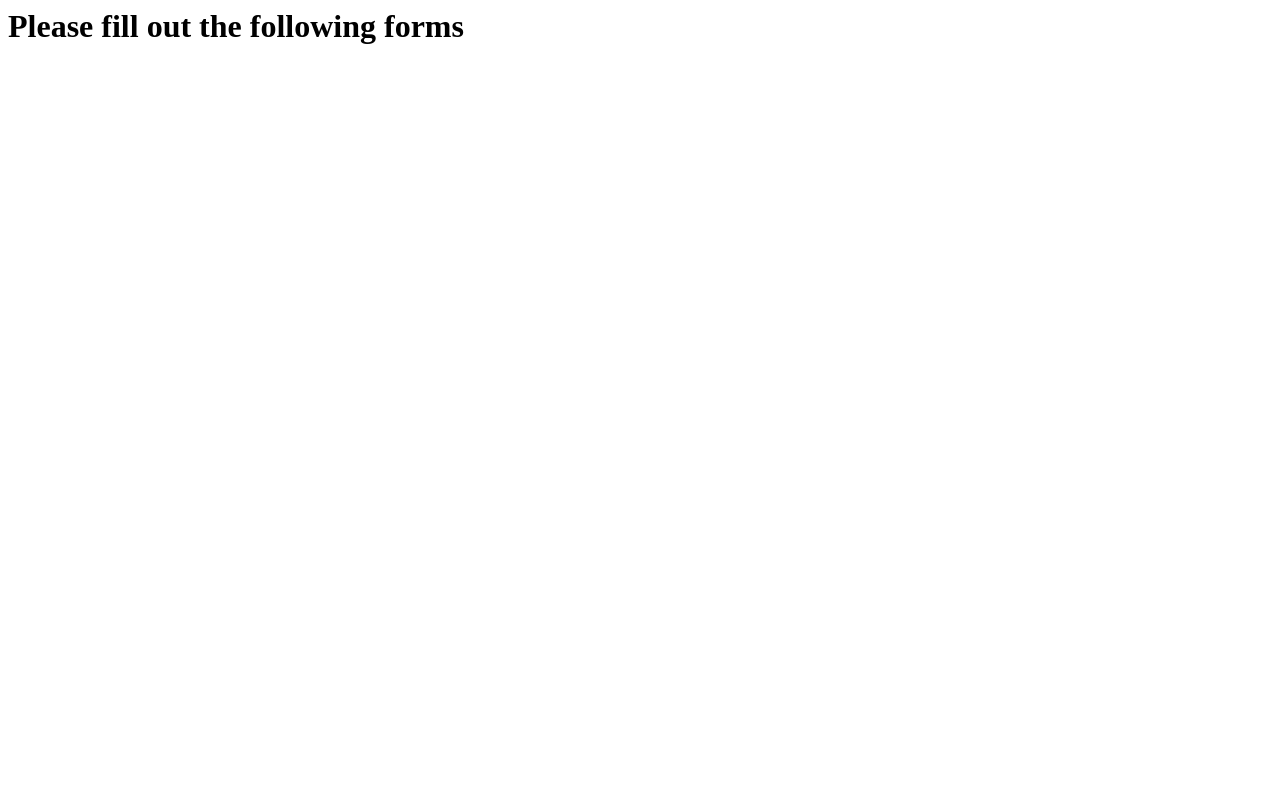
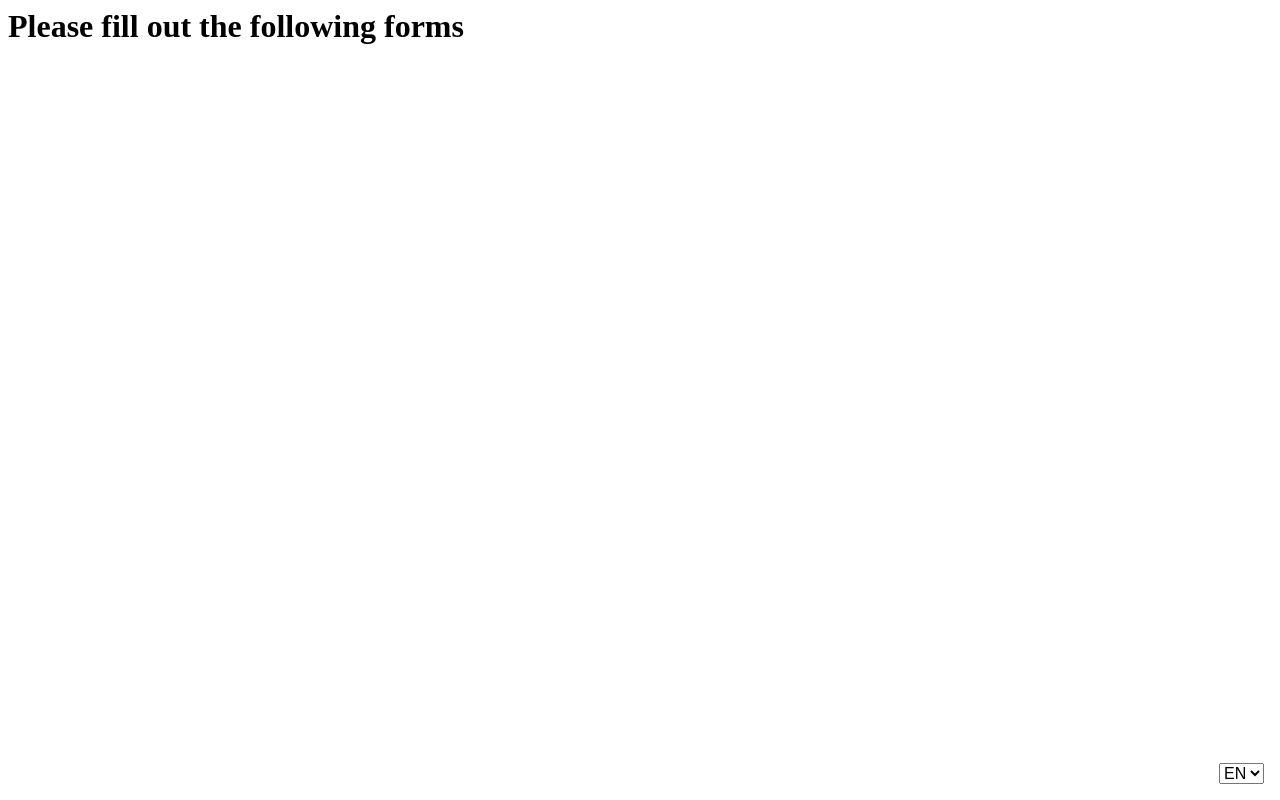
Before and after one commit to chrisbarless/example-intl-react-app, a React (Vite) app: page / in a window 1280 px wide. Built offline with nearby package versions, Linux system fonts and the light colour scheme.

Commit message:
Add language switcher

```diff
--- a/package.json
+++ b/package.json
@@ -8,7 +8,8 @@
   "dependencies": {
     "react": "^16.13.1",
     "react-dom": "^16.13.1",
-    "react-intl": "^4.4.0"
+    "react-intl": "^4.4.0",
+    "src": "^1.1.2"
   },
   "devDependencies": {
     "@typescript-eslint/eslint-plugin": "^2.28.0",
--- a/src/app.tsx
+++ b/src/app.tsx
@@ -2,19 +2,20 @@ import * as React from 'react';
 import ReactDOM from 'react-dom';
 import {IntlProvider, FormattedMessage} from 'react-intl';
 
+import LanguageSwitcher from './components/language-switcher';
 import messages from './messages.yaml';
 
-const App: React.FC = () => (
-  <div>
-    <h1>
-      <FormattedMessage id="formHeader" />
-    </h1>
-  </div>
-);
+const App: React.FC = () => {
+  const [locale, setLocale] = React.useState('en-US');
 
-ReactDOM.render(
-  <IntlProvider locale="en" messages={messages.en}>
-    <App />
-  </IntlProvider>,
-  document.getElementById('root')
-);
+  return (
+    <IntlProvider locale={locale} messages={messages[locale]}>
+      <LanguageSwitcher onChange={setLocale} locale={locale} />
+      <h1>
+        <FormattedMessage id="formHeader" />
+      </h1>
+    </IntlProvider>
+  );
+};
+
+ReactDOM.render(<App />, document.getElementById('root'));
--- /dev/null
+++ b/src/components/language-switcher/index.ts
@@ -0,0 +1 @@
+export {default} from './language-switcher.tsx';
--- /dev/null
+++ b/src/components/language-switcher/language-switcher.scss
@@ -0,0 +1,6 @@
+.language-switcher {
+  position: fixed;
+  bottom: 1rem;
+  right: 1rem;
+  font-size: 1rem;
+}
--- /dev/null
+++ b/src/components/language-switcher/language-switcher.tsx
@@ -0,0 +1,32 @@
+import * as React from 'react';
+import './language-switcher.scss';
+
+const languages = [
+  {label: 'EN', value: 'en-US'},
+  {label: 'ES', value: 'es-US'},
+];
+
+type LanguageSwitcherProps = {
+  locale: 'en-US' | 'es-US';
+};
+
+const LanguageSwitcher: React.FC = ({
+  locale,
+  onChange,
+}: LanguageSwitcherProps) => (
+  <select
+    className="language-switcher"
+    name="locale"
+    defaultValue={locale}
+    id="locale"
+    onChange={(event): void => onChange(event.target.value)}
+  >
+    {languages.map(({label, value}) => (
+      <option key={value} value={value}>
+        {label}
+      </option>
+    ))}
+  </select>
+);
+
+export default LanguageSwitcher;
--- a/src/messages.yaml
+++ b/src/messages.yaml
@@ -1,4 +1,4 @@
-en:
+en-US:
   formHeader:  'Please fill out the following forms'
-es:
+es-US:
   formHeader:  'Por favor complete los siguientes formularios'
```
Also changed, not shown: 1 other file (tests, documents, lock files or other folders).
